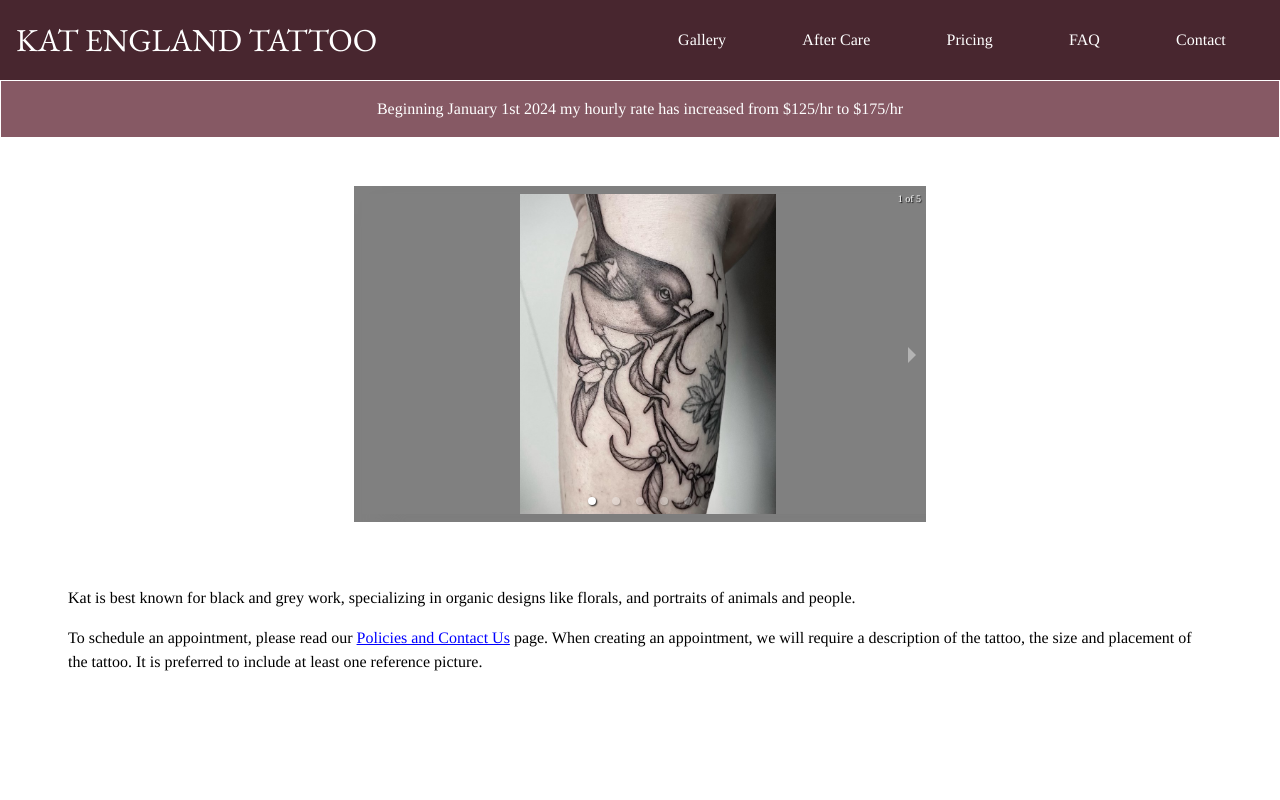
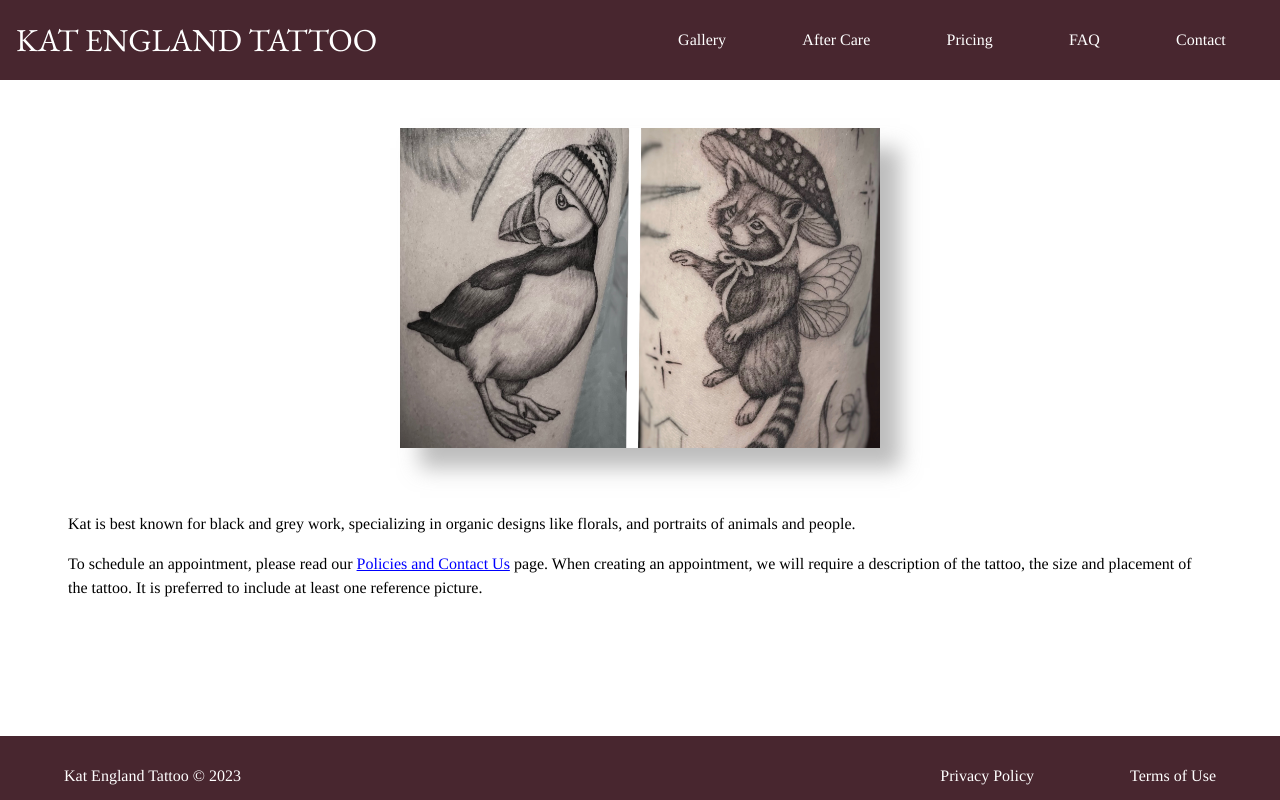
Before and after one commit to llamashock/kat-tattoo, a Next.js app: page / in a window 1280 px wide. Shown: the top 800 px of the page. Built offline with nearby package versions, Linux system fonts and the light colour scheme; a web font is replaced by a local one.

Commit message:
Remove banner, update main image, fix footer

```diff
--- a/src/components/layout.tsx
+++ b/src/components/layout.tsx
@@ -1,7 +1,7 @@
 import Footer from 'components/footer';
 import Header from 'components/header';
 import Meta from 'components/meta';
-import SubHeader from 'components/subheader';
+// import SubHeader from 'components/subheader';
 import React from 'react';
 import styles from 'styles/general.module.css';
 
@@ -13,10 +13,8 @@ const Layout = ({ children }: Props) => (
   <div className={styles.font}>
     <Meta />
     <Header />
-    <SubHeader />
-    <div className="min-h-screen">
-      <main className={styles.body}>{children}</main>
-    </div>
+    {/* <SubHeader /> */}
+    <main className={styles.body}>{children}</main>
     <Footer />
   </div>
 );
--- a/src/pages/index.tsx
+++ b/src/pages/index.tsx
@@ -2,7 +2,7 @@ import Container from 'components/container';
 import Layout from 'components/layout';
 import Link from 'next/link';
 import React from 'react';
-import { Carousel } from 'react-responsive-carousel';
+// import { Carousel } from 'react-responsive-carousel';
 import 'react-responsive-carousel/lib/styles/carousel.min.css'; // requires a loader
 import styles from 'styles/general.module.css';
 import homeStyles from 'styles/index.module.css';
@@ -10,7 +10,11 @@ import homeStyles from 'styles/index.module.css';
 const Index = () => (
   <Layout>
     <Container>
-      <Carousel
+      <div className={homeStyles.mainImageContainer}>
+        <img src="/puffinRaccoon.jpeg" alt="Example tattoos" className={homeStyles.mainImage} />
+      </div>
+
+      {/* <Carousel
         showThumbs={false}
         showArrows
         thumbWidth={100}
@@ -21,7 +25,7 @@ const Index = () => (
         <img src="/badgerLantern.jpeg" alt="Example tattoo badger" className={homeStyles.mainImage} />
         <img src="/frogPipe.jpeg" alt="Example tattoo frog" className={homeStyles.mainImage} />
         <img src="/ladybudgBerries.jpeg" alt="Example tattoo ladybug" className={homeStyles.mainImage} />
-      </Carousel>
+      </Carousel> */}
       <p className={styles.p}>
         Kat is best known for black and grey work, specializing in organic designs like florals,
         and portraits of animals and people.
--- a/src/styles/general.module.css
+++ b/src/styles/general.module.css
@@ -10,6 +10,7 @@
 
 .body {
   margin: 3rem;
+  min-height: calc(100vh - 15rem) !important;
 }
 
 .h1 {
--- a/src/styles/index.module.css
+++ b/src/styles/index.module.css
@@ -13,18 +13,16 @@
   }
 
   .mainImageContainer {
-    width: 50%;
-    margin: 0 auto;
-    background-color: gray;
+    width: 100%;
     margin-bottom: 4rem;
   }
 
   .mainImage {
     height: 30rem;
     max-height: 20rem;
+    margin: 0 auto;
     width: auto;
     object-fit: contain;
-    margin: 0.5rem;
     box-shadow: 20px 20px 20px rgba(124, 124, 124, 0.5);
   }
 
@@ -33,7 +31,7 @@
       display: block;
     }
   }
-  @media screen and (max-width: 600px) {
+  /* @media screen and (max-width: 600px) {
     .mainImageContainer {
       width: 75%;
     }
@@ -47,4 +45,4 @@
     .mainImageContainer {
       width: 90%;
     }
-  }
+  } */
```
Also changed, not shown: public/puffinRaccoon.jpeg (added).
